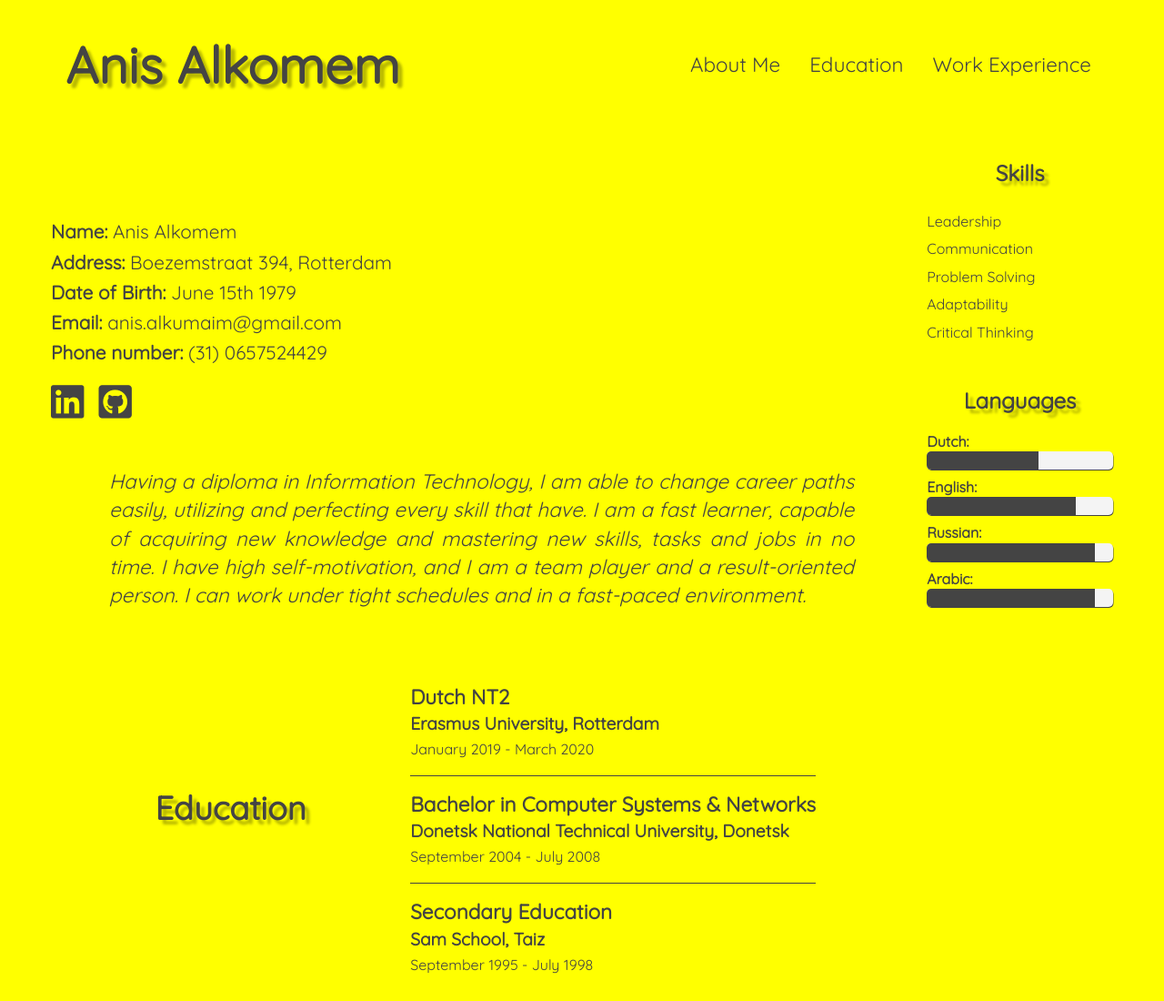
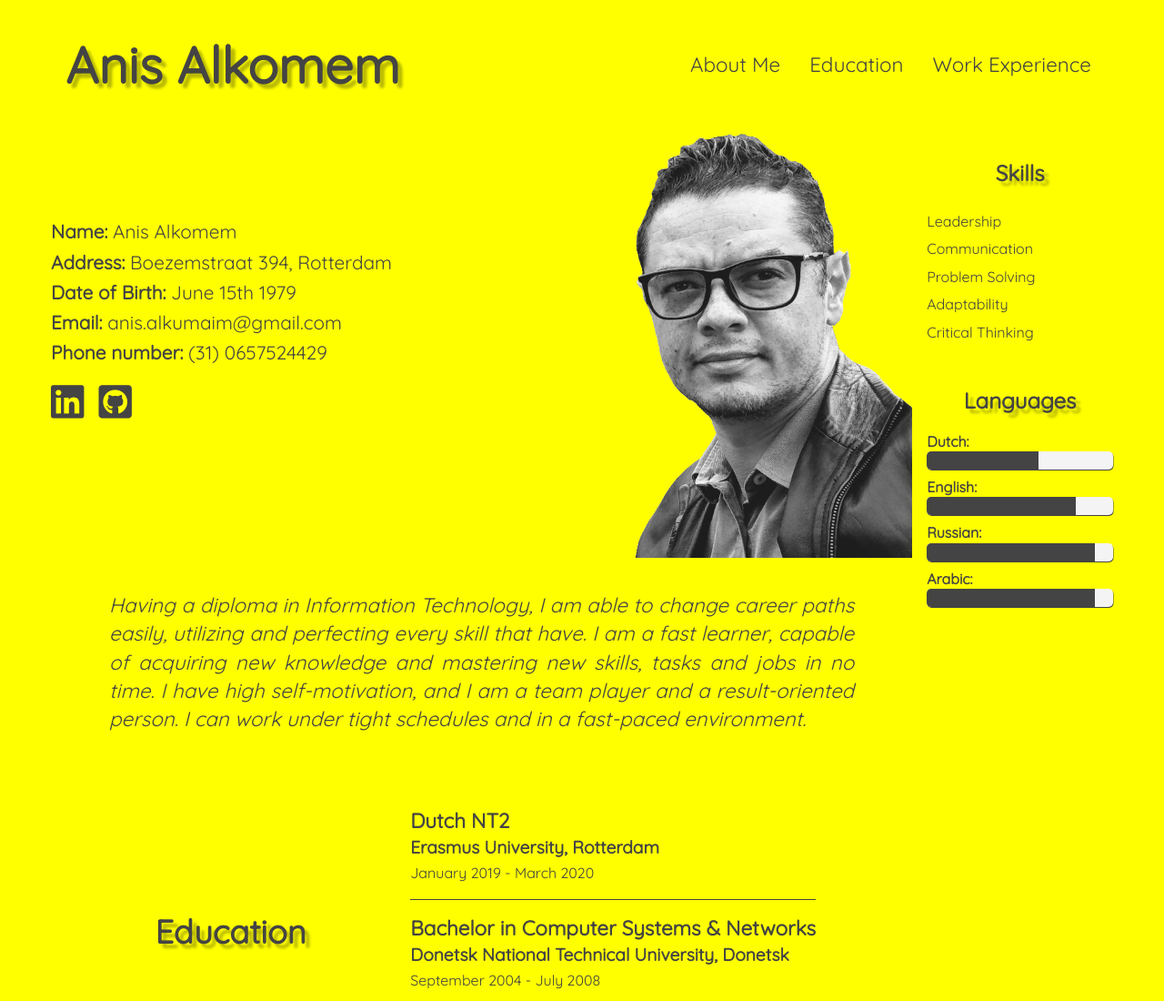
Before and after one commit to anis790615/HYF-Module-HTMLCSSGIT, a plain HTML site: page week1/index.html in a window 1280 px wide. Shown: the top 1100 px of the page at 91% size. Drawn offline with Linux system fonts and the light colour scheme; the site is published under a folder, as on GitHub Pages, so addresses that start at the root find nothing.

Commit message:
Reverted img path

```diff
--- a/week1/index.html
+++ b/week1/index.html
@@ -75,7 +75,7 @@
             </div>
           </div>
           <div id="photo" class="photo">
-            <img src="/img/profile3.png" alt="" width="100%" />
+            <img src="img/profile3.png" alt="" width="100%" />
           </div>
           <div id="personal-info">
             <ul class="personal">
```
